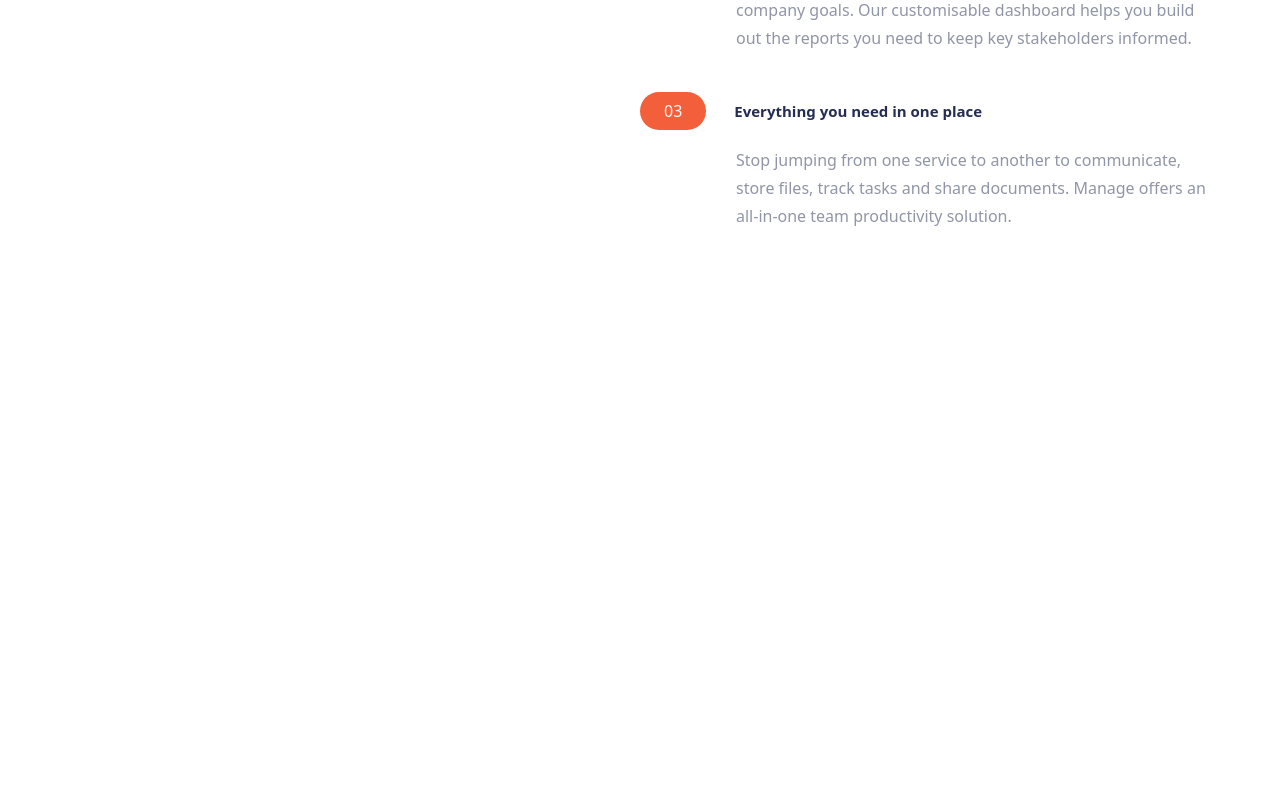
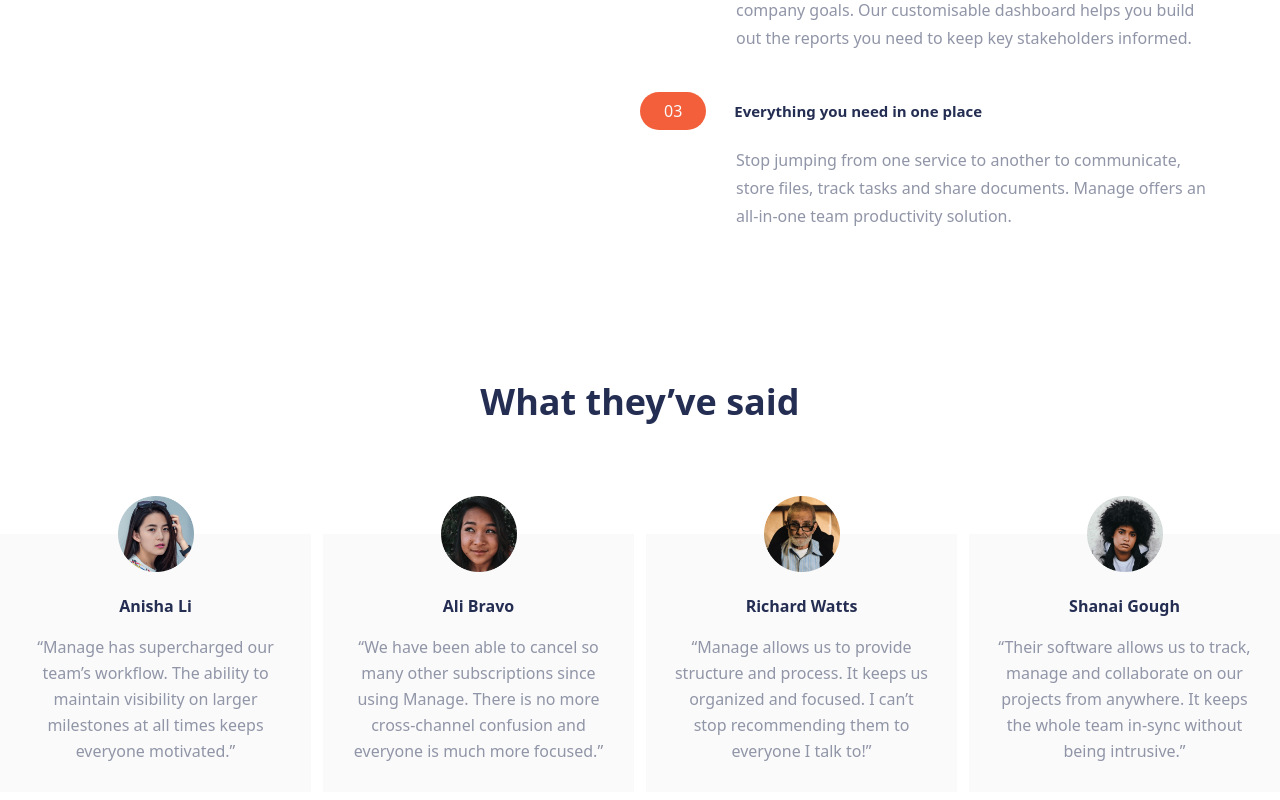
Before and after one commit to mdnaimur/manage-landing-page-master, a React (Vite) app: page / in a window 1280 px wide. Shown: the part 1021-1821 px from the top of the page. Before the commit the page ends 1339 px from the top, so only its background shows below. Built offline with nearby package versions, Linux system fonts and the light colour scheme.

Commit message:
review  page and style add

```diff
--- a/demo.html
+++ b/demo.html
@@ -245,7 +245,7 @@
       <!--===================================
       End: Different about Manage Section
     ====================================-->
-
+      swiper-slide
       <!--============================
       Start: Slider/Swiper Section
     =============================-->
--- a/package.json
+++ b/package.json
@@ -11,7 +11,8 @@
   },
   "dependencies": {
     "react": "^18.3.1",
-    "react-dom": "^18.3.1"
+    "react-dom": "^18.3.1",
+    "swiper": "^11.1.15"
   },
   "devDependencies": {
     "@eslint/js": "^9.15.0",
--- a/src/App.tsx
+++ b/src/App.tsx
@@ -2,13 +2,15 @@
 
 import { Content } from "./pages/contents/Content";
 import { NavigationsHome } from "./pages/Navigations/NavigationsHome";
+import { Review } from "./pages/Review/Review";
 
 function App() {
   return (
     <>
-      <div className=" ">
+      <div className="">
         <NavigationsHome />
         <Content />
+        <Review />
       </div>
     </>
   );
--- /dev/null
+++ b/src/pages/Review/Review.css
@@ -0,0 +1,41 @@
+@tailwind base;
+
+@layer base {
+  .review {
+    @apply flex flex-col pb-6 mb-6 mx-auto text-center;
+  }
+
+  .review_title {
+    @apply justify-center w-full mx-auto text-center items-center pt-5 pb-28
+
+    md:pt-16;
+  }
+
+  .review_title_text {
+    @apply text-3xl font-semibold md:text-4xl text-center text-Dark-Blue;
+  }
+
+  .review_content {
+    @apply pb-6 mb-6 flex flex-col md:flex-row gap-3;
+  }
+
+  .review_content_item_div {
+    @apply mx-auto max-w-[540px];
+  }
+
+  .review_content_item {
+    @apply bg-Very-Light-Gray max-w-[540px] text-center pt-12 p-7 relative;
+  }
+
+  .review_content_item_img {
+    @apply w-[76px] absolute top-0 left-1/2 transform -translate-x-1/2 -translate-y-1/2;
+  }
+
+  .review_content_item_title {
+    @apply font-semibold text-base text-Dark-Blue pt-3 pb-4;
+  }
+
+  .review_content_item_description {
+    @apply text-Dark-Grayish-Blue text-base leading-[26px];
+  }
+}
--- /dev/null
+++ b/src/pages/Review/Review.tsx
@@ -0,0 +1,83 @@
+import "./Review.css";
+
+import AliBravo from "../../assets/images/avatar-ali.png";
+import anishaLi from "../../assets/images/avatar-anisha.png";
+import RichWatts from "../../assets/images/avatar-richard.png";
+import SunilGough from "../../assets/images/avatar-shanai.png";
+
+export const Review = () => {
+  return (
+    <section className="review ">
+      <div className="review_title">
+        <p className="review_title_text">What they’ve said</p>
+      </div>
+
+      <div className="review_content swiper-wrapper">
+        <div className="review_content_item_div">
+          <div className="review_content_item">
+            <img
+              className="review_content_item_img"
+              src={anishaLi}
+              alt="anisha li"
+            />
+            <p className="review_content_item_title"> Anisha Li</p>
+            <p className="review_content_item_description">
+              {" "}
+              “Manage has supercharged our team’s workflow. The ability to
+              maintain visibility on larger milestones at all times keeps
+              everyone motivated.”
+            </p>
+          </div>
+        </div>
+
+        <div className="review_content_item_div">
+          <div className="review_content_item">
+            <img
+              className="review_content_item_img"
+              src={AliBravo}
+              alt=" Ali Bravo"
+            />
+            <p className="review_content_item_title"> Ali Bravo</p>
+            <p className="review_content_item_description">
+              “We have been able to cancel so many other subscriptions since
+              using Manage. There is no more cross-channel confusion and
+              everyone is much more focused.”
+            </p>
+          </div>
+        </div>
+
+        <div className="review_content_item_div">
+          <div className="review_content_item">
+            <img
+              className="review_content_item_img"
+              src={RichWatts}
+              alt="  Richard Watts"
+            />
+            <p className="review_content_item_title"> Richard Watts</p>
+            <p className="review_content_item_description">
+              “Manage allows us to provide structure and process. It keeps us
+              organized and focused. I can’t stop recommending them to everyone
+              I talk to!”
+            </p>
+          </div>
+        </div>
+
+        <div className="review_content_item_div">
+          <div className="review_content_item">
+            <img
+              className="review_content_item_img"
+              src={SunilGough}
+              alt="  Shanai Gough"
+            />
+            <p className="review_content_item_title"> Shanai Gough</p>
+            <p className="review_content_item_description">
+              “Their software allows us to track, manage and collaborate on our
+              projects from anywhere. It keeps the whole team in-sync without
+              being intrusive.”
+            </p>
+          </div>
+        </div>
+      </div>
+    </section>
+  );
+};
```
Also changed, not shown: 1 other file (tests, documents, lock files or other folders).
